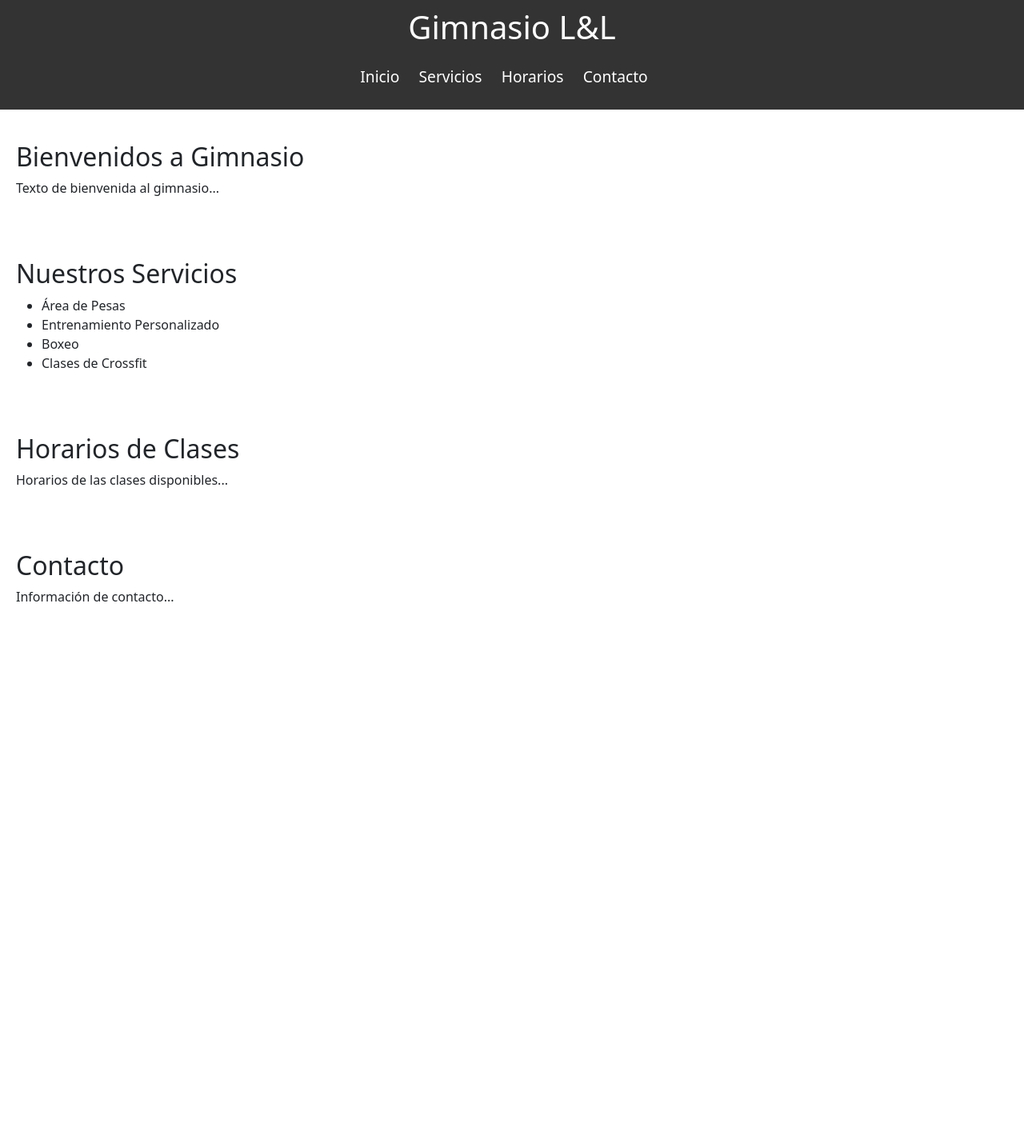
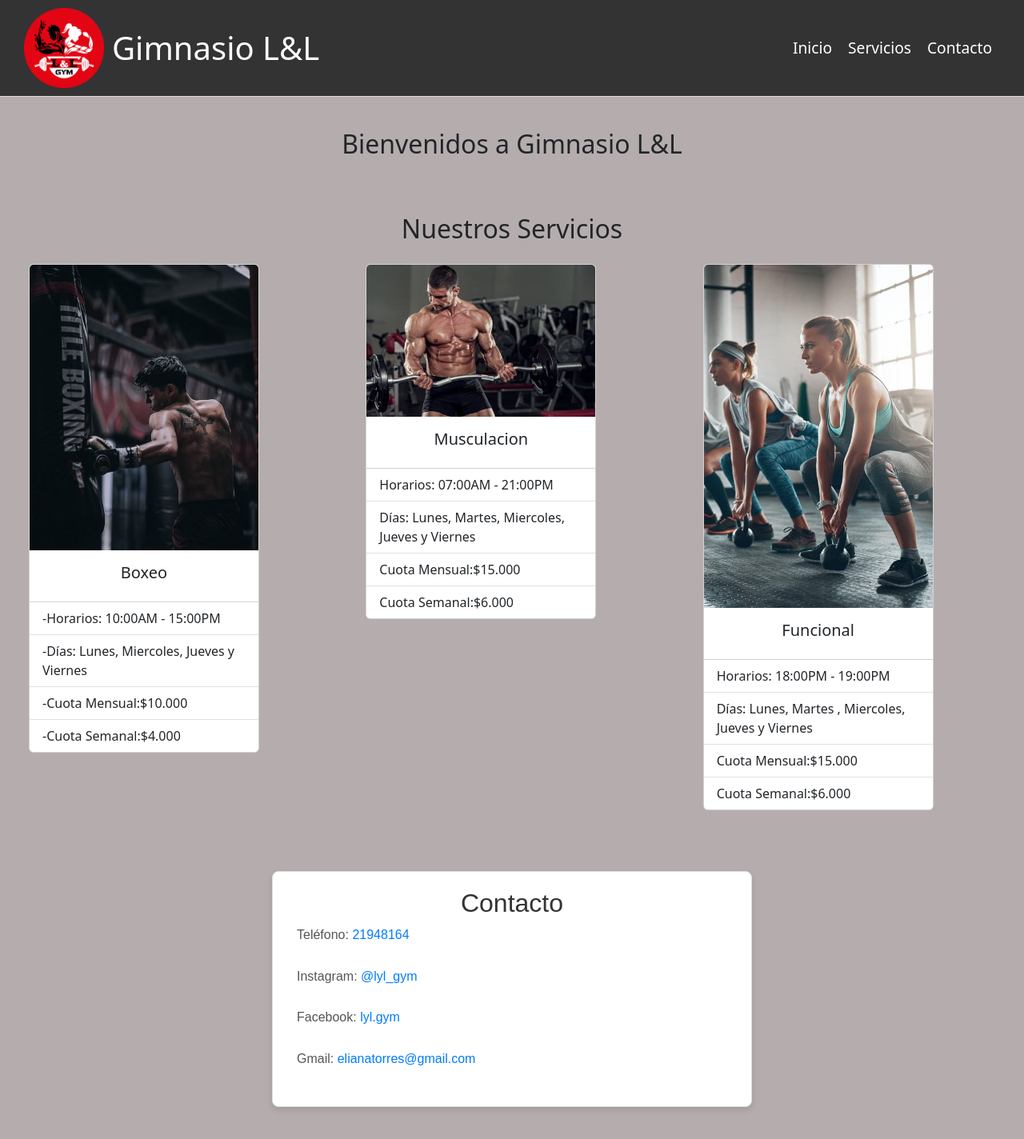
Before and after one commit to Facundo223/M-S, a PHP site: page / in a window 1280 px wide. Shown: the whole page at 80% size. Before the commit the page ends 752 px from the top, so only its background shows below. Run offline with PHP 8.4, Linux system fonts and the light colour scheme.

Commit message:
Add files via upload

```diff
--- a/alta.php
+++ b/alta.php
@@ -5,9 +5,11 @@ $Telefono=$_REQUEST['Telefono'];
 $DNI=$_REQUEST['DNI'];
 $Cuota=$_REQUEST['cuota'];
 $FechadePago=$_REQUEST['FechadePago'];
-$conexion=mysqli_connect("localhost","root","")or die("problemas de conexion");
+$Estado_Pago=$_REQUEST['Estado_Pago'];
+$conexion=mysqli_connect("localhost","root","")
+or die("problemas de conexion");
 mysqli_select_db($conexion,"gimnasio")or die("problemas en la seleccion de base de datos");
-$consulta="insert into clientes values('$Nombre','$Apellido','$Telefono','$DNI','$Cuota','$FechadePago')";
+$consulta="insert into clientes values('0','$Nombre','$Apellido','$Telefono','$DNI','$Cuota','$FechadePago',$Estado_Pago)";
 mysqli_query($conexion,$consulta);
 mysqli_close($conexion);
 echo"los datos se cargaron con exito";
--- a/baja.php
+++ b/baja.php
@@ -1,8 +1,8 @@
 <?php
-$DNI=$_REQUEST['DNI'];
+$id_cliente=$_REQUEST['id-cliente'];
 $conexion=mysqli_connect("localhost","root","")or die("problemas de conexion");
 mysqli_select_db($conexion,"gimnasio")or die("problemas en la seleccion de base de datos");
-$sql=("delete from clientes where DNI='$DNI'");
+$sql=("delete from clientes where id-cliente='$id_cliente'");
 mysqli_query($conexion,$sql) or die ("problemas en select:".mysqli_error($conexion));
 echo "datos borrados correctamente";
 mysqli_close($conexion);
--- a/index.html
+++ b/index.html
@@ -7,46 +7,98 @@
     <link rel="stylesheet" href="style.css">
     <link rel="stylesheet" href="css/bootstrap.min.css">
 </head>
+<style>
+  body{
+    background-color: #b5adad;
+  }
+</style>
 <body>
   <header>
-        <h1>Gimnasio L&L</h1>
-        <br>
+    <div class="header-container">
+        <a href="index.html"><img src="img/logo1.png" alt="Logo Gimnasio L&L" class="header-logo"></a>
+        <h1><a href="index.html">Gimnasio L&L</a></h1>
+    </div>
     <nav>
         <ul>
             <li><a href="#inicio">Inicio</a></li>
             <li><a href="#servicios">Servicios</a></li>
-                <li><a href="#horarios">Horarios</a></li>
             <li><a href="#contacto">Contacto</a></li>
         </ul>
     </nav>
 </header>
+    <section id="inicio">
+      <h2>Bienvenidos a Gimnasio L&L</h2>
 
-    <section id="inicio">
-        <h2>Bienvenidos a Gimnasio</h2>
-        <p>Texto de bienvenida al gimnasio...</p>
     </section>
 
     <section id="servicios">
       <h2>Nuestros Servicios</h2>
-        <ul>
-            <li>Área de Pesas</li>
-            <li>Entrenamiento Personalizado</li>
-            <li>Boxeo</li>
-            <li>Clases de Crossfit</li>
+          <div class="row">
+              <div class="col-md-4">
+                  <div class="card" style="width: 18rem;">
+                      <img src="img/boxeo.jpg" class="card-img-top" alt="...">
+                      <div class="card-body">
+                        <h5 class="card-title text-center">Boxeo</h5>
+                      </div>
+                      <ul class="list-group list-group-flush">
+                        <li class="list-group-item">-Horarios: 10:00AM - 15:00PM</li>
+                        <li class="list-group-item">-Días: Lunes, Miercoles, Jueves y Viernes</li>
+                        <li class="list-group-item">-Cuota Mensual:$10.000</li>
+                        <li class="list-group-item">-Cuota Semanal:$4.000</li>
                       </ul>
+                  </div>
+              </div>
+              <div class="col-md-4">
+                  <div class="card" style="width: 18rem;">
+                      <img src="img/musculacion.jpg" class="card-img-top" alt="...">
+                      <div class="card-body">
+                        <h5 class="card-title text-center">Musculacion</h5>
+                      </div>
+                      <ul class="list-group list-group-flush">
+                        <li class="list-group-item">Horarios: 07:00AM - 21:00PM</li>
+                        <li class="list-group-item">Días: Lunes, Martes, Miercoles, Jueves y Viernes</li>
+                        <li class="list-group-item">Cuota Mensual:$15.000</li>
+                        <li class="list-group-item">Cuota Semanal:$6.000</li>
+                      </ul>
+                  </div>
+              </div>
+              <div class="col-md-4">
+                  <div class="card" style="width: 18rem;">
+                      <img src="img/funcional.jpg" class="card-img-top" alt="...">
+                      <div class="card-body">
+                        <h5 class="card-title text-center">Funcional</h5>
+                      </div>
+                      <ul class="list-group list-group-flush">
+                        <li class="list-group-item">Horarios: 18:00PM - 19:00PM</li>
+                        <li class="list-group-item">Días: Lunes, Martes , Miercoles, Jueves y Viernes</li>
+                        <li class="list-group-item">Cuota Mensual:$15.000</li>
+                        <li class="list-group-item">Cuota Semanal:$6.000</li>
+                      </ul>
+                  </div>
+              </div>
+          </div>
   </section>
-
-    <section id="horarios">
-        <h2>Horarios de Clases</h2>
-        <p>Horarios de las clases disponibles...</p>
+    <section id="contacto">
+      <div class="contact-info">
+        <h2>Contacto</h2>
+        <div class="info-item">
+          <i class="fas fa-phone"></i>
+          <p>Teléfono: <a href="tel:+21948164">21948164</a></p>
+        </div>
+        <div class="info-item">
+          <i class="fab fa-instagram"></i>
+          <p>Instagram: <a href="https://www.instagram.com/lyl_gym" target="_blank">@lyl_gym</a></p>
+        </div>
+        <div class="info-item">
+          <i class="fab fa-facebook"></i>
+          <p>Facebook: <a href="https://www.facebook.com/lyl.gym" target="_blank">lyl.gym</a></p>
+        </div>
+        <div class="info-item">
+          <i class="fas fa-envelope"></i>
+          <p>Gmail: <a href="mailto:elianatorres@gmail.com">elianatorres@gmail.com</a></p>
+        </div>
+      </div>
     </section>
-
-    <section id="contacto">
-        <h2>Contacto</h2>
-        <p>Información de contacto...</p>
-    </section>
-
-
     <script src="java/bootstrap.bundle.min.js"></script>
 </body>
 </html>
--- a/style.css
+++ b/style.css
@@ -1,31 +1,53 @@
 
 body {
-    font-family: Arial, sans-serif;
-    line-height: 1.6;
     margin: 0;
     padding: 0;
 }
+header {
+        background-color: #333;
+        padding: 10px 20px;
+        border-bottom: 1px solid #ddd;
+        display: flex;
+        justify-content: space-between;
+        align-items: center;
 
-header {
-    background-color: #333;
-    color: #fff;
-    padding: 10px 0;
-    text-align: center;
 }
-
+.header-container {
+    display: flex;
+    align-items: center;
+}
+.header-logo {
+    width: 100px;
+    margin-left: 10px;
+}
 header h1 {
     margin: 0;
     font-size: 2.5rem;
 }
-
+header h1 a {
+    text-decoration: none;
+    color: #fff;
+}
+header h1 a:hover {
+    color: #a3a3a3;
+}
+.header-logo {
+    height: 100px;
+    margin-right: 10px;
+}
+nav {
+    margin-right: 10px;
+}
 nav ul {
-    list-style-type: none;
+    list-style: none;
     padding: 0;
+    margin: 0;
+    display: flex;
 }
 
 nav ul li {
     display: inline;
-    margin-right: 20px;
+    margin: 0 10px;
 }
 
 nav ul li a {
@@ -35,7 +57,7 @@ nav ul li a {
 }
 
 nav ul li a:hover {
-    text-decoration: underline;
+    color: #a3a3a3;
 }
 
 section {
@@ -43,12 +65,61 @@ section {
     margin: 20px 0;
 }
 
-footer {
-    background-color: #333;
-    color: #fff;
+.inicio,h2 {
     text-align: center;
-    padding: 10px 0;
-    position: absolute;
-    bottom: 0;
+    margin: 20px 0;
+
+}
+.cards-container {
+    display: flex;
+    justify-content: space-between;
+    flex-wrap: wrap;
+}
+
+.card {
+    width: 18rem;
+    margin: 1rem;
+}
+
+
+.card-img-top {
     width: 100%;
-}
+    height: auto;
+    object-fit: cover;
+  }
+  .contact-info {
+    background-color: white;
+    font-family: Arial, sans-serif;
+    max-width: 600px;
+    margin: auto;
+    padding: 20px;
+    border: 1px solid #ddd;
+    border-radius: 8px;
+    box-shadow: 0 4px 8px rgba(0, 0, 0, 0.1);
+  }
+  .contact-info h2 {
+    text-align: center;
+    color: #333;
+  }
+  .contact-info p {
+    font-size: 16px;
+    line-height: 1.6;
+    color: #555;
+  }
+  .contact-info .info-item {
+    display: flex;
+    align-items: center;
+    margin-bottom: 10px;
+  }
+  .contact-info .info-item i {
+    font-size: 20px;
+    margin-right: 10px;
+    color: #007bff;
+  }
+  .contact-info .info-item a {
+    color: #007bff;
+    text-decoration: none;
+  }
+  .contact-info .info-item a:hover {
+    text-decoration: underline;
+  }
```
Also changed, not shown: gestion.html (+38 -7 lines), gimnasio.sql (+20 -22 lines), modificar1.php (added, +59 -0 lines), styles.css (added, +29 -0 lines), styles1.css (+46 -17 lines), ver_registros.php (added, +76 -0 lines), img/boxeo.jpg (added), img/funcional.jpg (added), img/img2.jpg (added), img/logo1.png (added), img/logo2.png (added), img/musculacion.jpg (added). Lines whose indentation alone changed are shown as unchanged.
